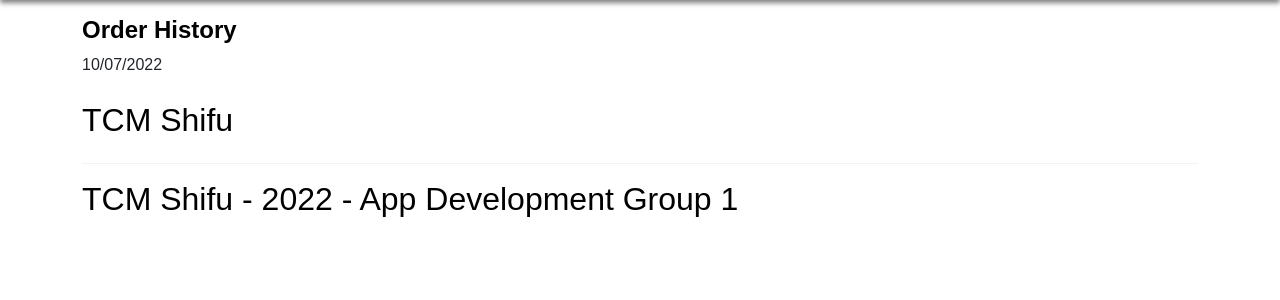
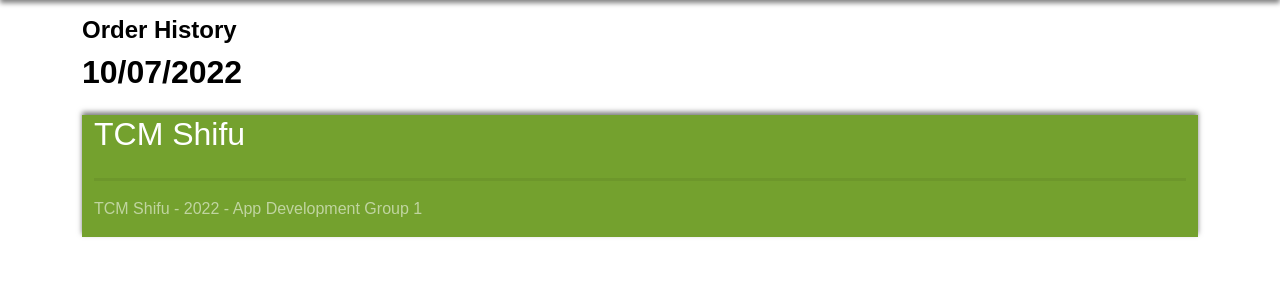
Before and after one commit to josephlee222/TCMProject, a Flask app: template templates/order history/orderhistory.html in a window 1280 px wide. Shown: the part 56-356 px from the top of the page. Run offline with Flask 2, Linux system fonts and the light colour scheme; the template is opened without the code that fills it, so the values that code supplies are empty; some libraries are stand-ins or nearby versions; some web fonts are replaced.

Commit message:
Check out

```diff
--- a/templates/order history/orderhistory.html
+++ b/templates/order history/orderhistory.html
@@ -11,10 +11,8 @@
         <div class="date">
         <h4 class="bold" style="font-weight: bold">Order History</h4>
     </div>
-    <div class="orders>
-        <h2 class="orderdate>10/07/2022</h2>
-
-        <h2 class="orderdate>26/06/2022</h2>
+    <div class="orders">
+        <h2 style="font-weight: bold" class="orderdate">10/07/2022</h2>
 
     </div>
 {% endblock %}
```
